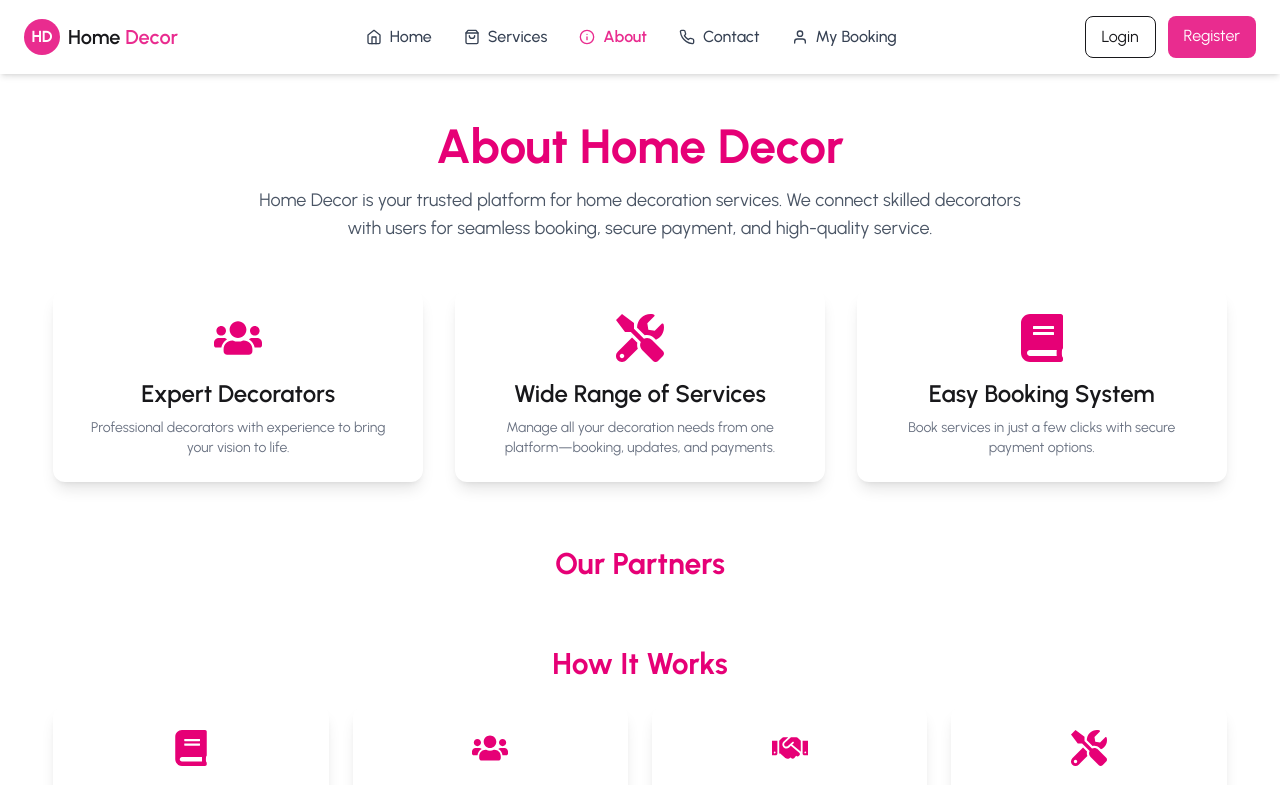
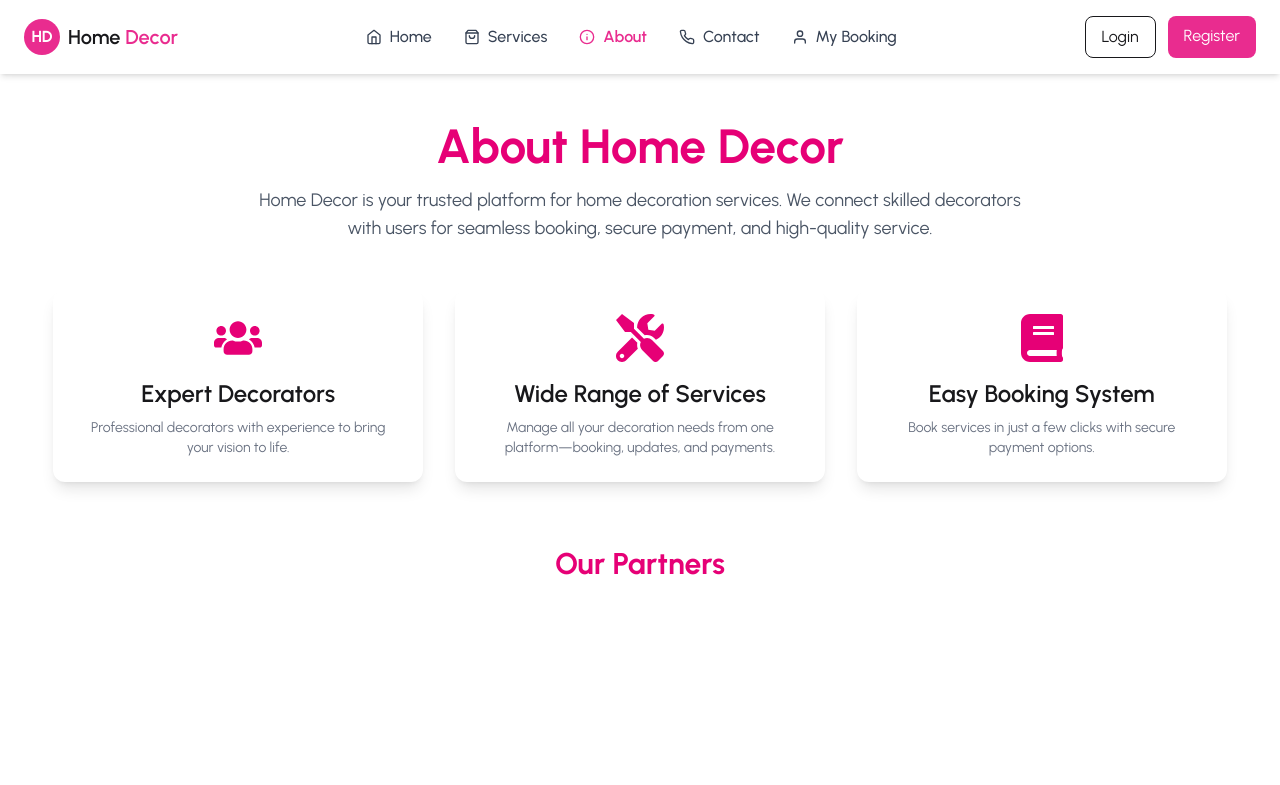
Before and after one commit to sujunprodhan/homedecore-client-site, a React (Vite) app: page /about in a window 1280 px wide. Shown: the top 785 px of the page. Built offline with nearby package versions, Linux system fonts and the light colour scheme; no server answers.

Commit message:
brand logo missing

```diff
--- a/src/Pages/About.jsx
+++ b/src/Pages/About.jsx
@@ -1,6 +1,7 @@
 import React from 'react';
 import { FaUsers, FaTools, FaBook, FaHandshake } from 'react-icons/fa';
 import { motion } from 'framer-motion';
+import BrandLogo from './Brandlogo';
 
 
 const About = () => {
@@ -54,7 +55,7 @@
       {/* Brand Marquee */}
       <div className="mb-16">
         <h2 className="text-3xl font-bold text-center text-pink-600 mb-6">Our Partners</h2>
-
+        <BrandLogo></BrandLogo>
       </div>
       <div className="mb-16">
         <h2 className="text-3xl font-bold text-pink-600 mb-6 text-center">How It Works</h2>
--- a/src/Pages/Brandlogo.jsx
+++ b/src/Pages/Brandlogo.jsx
@@ -22,7 +22,7 @@
             <img src={brand5} alt="" />
             <img src={brand6} alt="" />
             <img src={brand7} alt="" />
-            <img src={brand} alt="" />
+            <img src={brand8} alt="" />
           </div>
         </marquee>
       </div>
```
